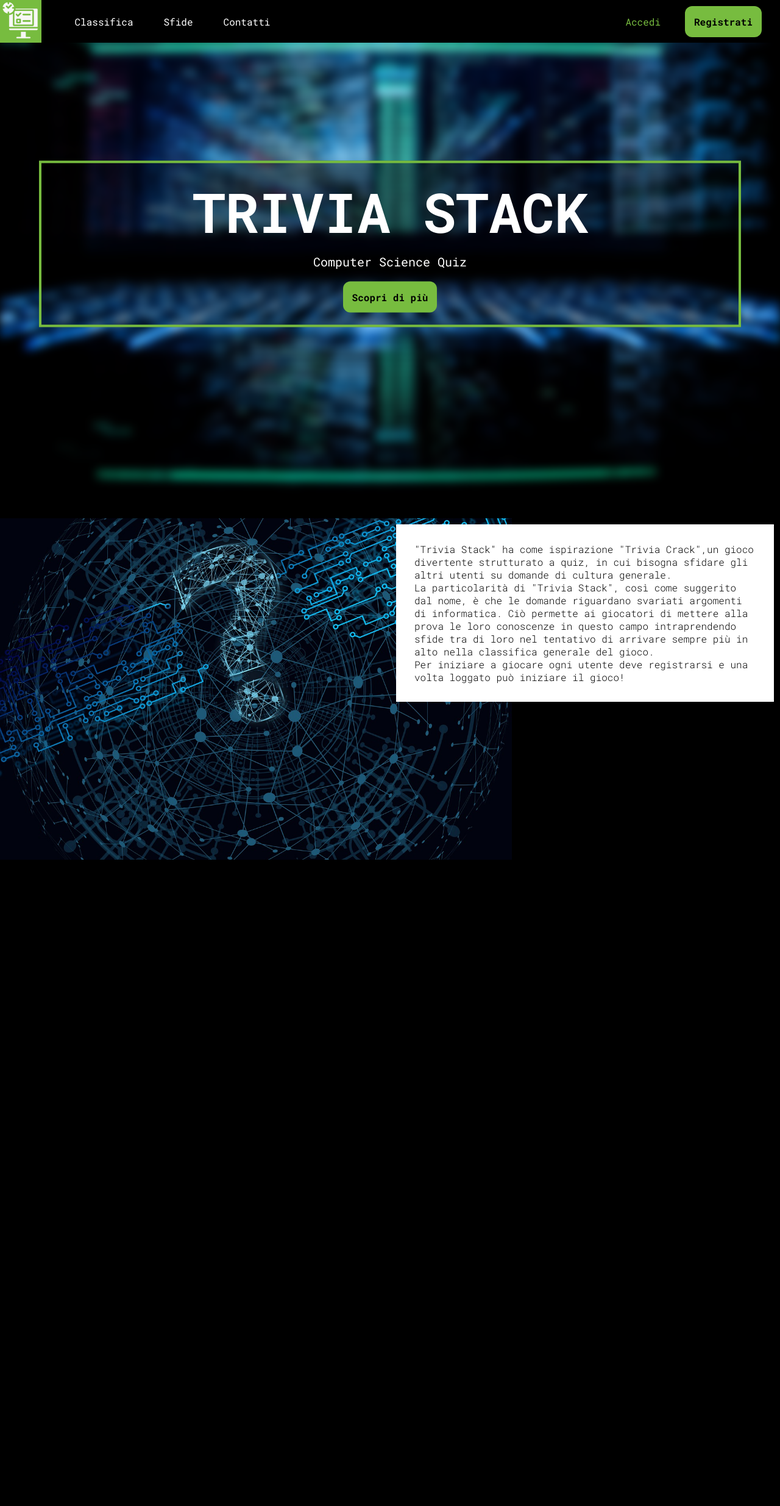
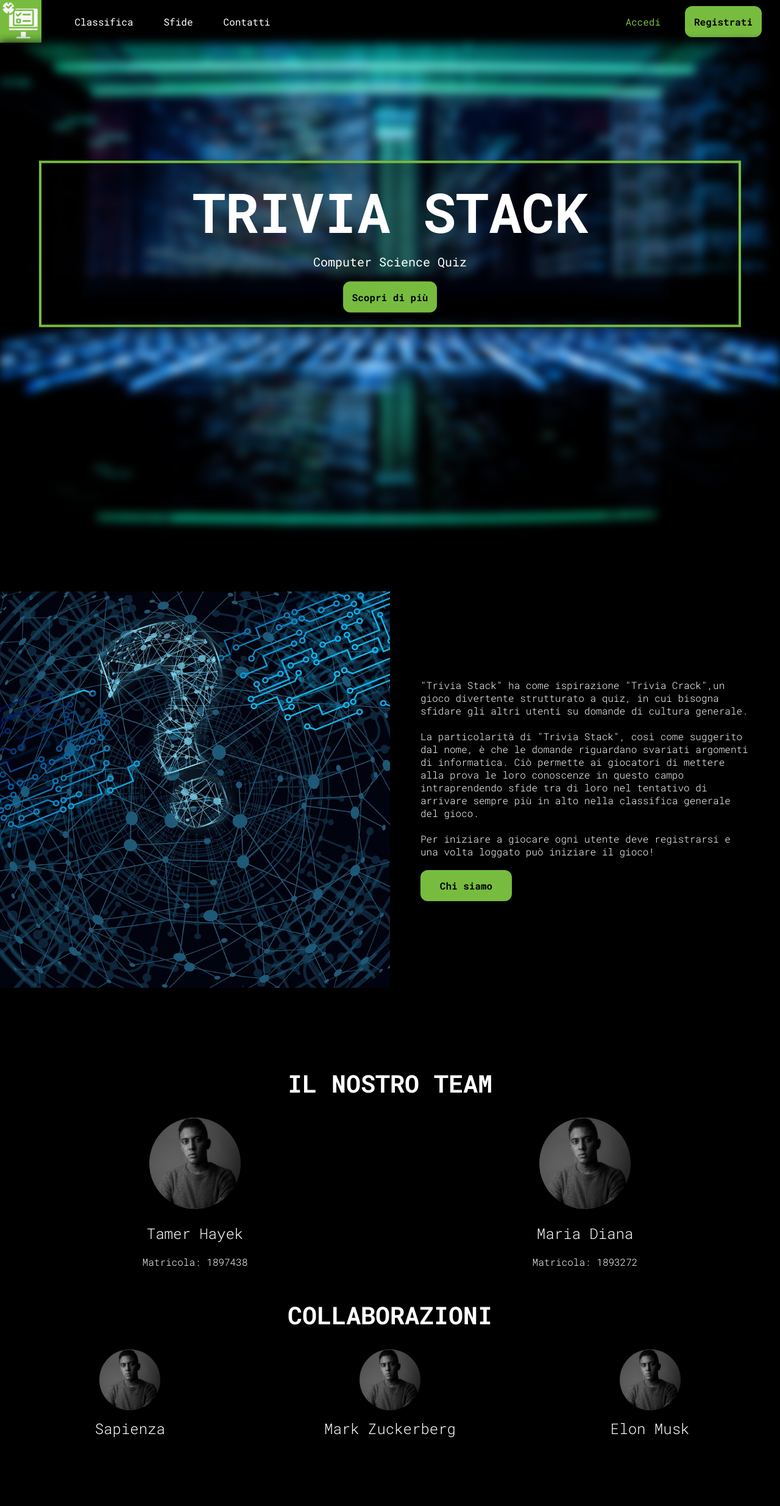
Before and after one commit to tamerhayek/progetto-ltw, a PHP site: page / in a window 1280 px wide. Shown: the whole page at 61% size. Before the commit the page ends 1410 px from the top, so only its background shows below. Run offline with PHP 8.4, Linux system fonts and the light colour scheme.

Commit message:
homepage

```diff
--- a/auth/registrazione/index.php
+++ b/auth/registrazione/index.php
@@ -63,13 +63,13 @@
             }
         ?>
         <!-- NAVBAR -->
-        <div class="navbar">
-            <div class="navbar-logo">
+        <div class="barra-nav">
+            <div class="barra-nav-logo">
                 <a href="../../">
                     <img src="../../src/images/logo.png" alt="Logo Trivia Stack" />
                 </a>
             </div>
-            <div class="navbar-user">
+            <div class="barra-nav-user">
                 <a class='login' href='../accesso/'>Accedi</a>
                 <a class='button' href='./'>Registrati</a>
             </div>
--- a/classifica/classifica.css
+++ b/classifica/classifica.css
@@ -1,5 +1,6 @@
 
 .descrizione {
+    padding-top: 100px;
     margin-top: 10px;
     color:#77bc3f;
     text-align: center;
--- a/index.css
+++ b/index.css
@@ -76,28 +76,131 @@
 }
 
 /* DESCRIZIONE */
-.informazioni{
-  margin-top: 50px;
+.separatore {
+    height: 150px;
+}
+.descrizione {
+    padding-top: 50px;
     display: flex;
-  height: 70vh;
+    height: 100vh;
+    width: 100%;
+    align-items: center;
+    color: #ffffff;
+}
+.descrizione-img {
+    width: 50%;
+    height: 100%;
+    align-items: center;
+}
+.descrizione-img img {
+    object-fit: cover;
+    padding: 50px 0;
+    width: 100%;
+    height: 100%;
+}
+.descrizione-content {
+    width: 50%;
+    padding: 50px;
+}
+.descrizione-content a {
+    width: 150px;
+    margin-top: 20px;
 }
 
-.descrizione{
-  width: 50%;
-  padding: 10px;
-  justify-content: center;
+@media screen and (max-width: 1200px) {
+    .descrizione {
+        flex-wrap: wrap;
+        height: auto;
+        margin-top: 100px;
+    }
+    .descrizione-img,
+    .descrizione-content {
+        width: 100%;
+        text-align: center;
+        padding: 0 20px;
+        align-items: center;
+        display: flex;
+        flex-direction: column;
+    }
+    .descrizione-img img {
+        padding: 50px 0 10px 0;
+    }
+    .descrizione-content a {
+        font-size: 12px;
+        width: 100px;
+        margin-top: 10px;
+    }
 }
 
-.descrizione > p{
-  background-color: white;
+/* Team */
+
+.team {
+    color: #ffffff;
+    padding-top: 80px;
+    width: 100%;
+    height: 100vh;
+    text-align: center;
+    align-items: center;
+}
+.team .sviluppo {
+    display: flex;
+    width: 100%;
+    justify-content: space-around;
+}
+.team .sviluppo .dev {
+    width: 50%;
     padding: 30px;
+    color: #ffffff;
+}
+.team .sviluppo .dev img {
+    width: 150px;
+    height: 150px;
+    border-radius: 50%;
+}
+.team .sviluppo .dev * {
+    margin-bottom: 20px;
+}
+@media screen and (max-width: 768px) {
+    .team {
+        padding-top: 120px;
+    }
+    .team h2 {
+        font-size: 26px;
+    }
+    .team .sviluppo .dev {
+        padding: 40px 0 10px 0;
+    }
+    .team .sviluppo .dev * {
+        margin-bottom: 10px;
+    }
 }
 
-.cover{
-  border-radius: 10px;
+.team .collaborazioni {
+    display: flex;
+    width: 100%;
+    justify-content: space-around;
+}
+.team .collaborazioni .sponsor {
     width: 50%;
+    padding: 30px;
+    color: #ffffff;
 }
-
-.cover > img{
-  max-height: 70vh;
+.team .collaborazioni .sponsor img {
+    width: 100px;
+    height: 100px;
+    border-radius: 50%;
 }
+.team .collaborazioni .sponsor * {
+    margin-bottom: 10px;
+}
+@media screen and (max-width: 768px) {
+    .team .collaborazioni .sponsor {
+        padding: 20px 0;
+    }
+    .team .collaborazioni .sponsor * {
+        margin-bottom: 10px;
+    }
+    .team .collaborazioni .sponsor h3 {
+        font-size: 14px;
+    }
+}
--- a/index.php
+++ b/index.php
@@ -1,5 +1,6 @@
 <!DOCTYPE html>
 <html lang="en">
+
 <head>
   <meta charset="UTF-8" />
   <meta http-equiv="X-UA-Compatible" content="IE=edge" />
@@ -9,37 +10,33 @@
   <!-- Fonts -->
   <link rel="preconnect" href="https://fonts.googleapis.com" />
   <link rel="preconnect" href="https://fonts.gstatic.com" crossorigin />
-    <link
-      href="https://fonts.googleapis.com/css2?family=Roboto+Mono:wght@300;400;700&display=swap"
-      rel="stylesheet"
-    />
+  <link href="https://fonts.googleapis.com/css2?family=Roboto+Mono:wght@300;400;700&display=swap" rel="stylesheet" />
 
   <!-- Style -->
   <link rel="stylesheet" href="src/css/general.css" />
   <link rel="stylesheet" href="index.css" />
 
-    <!-- Vue.js -->
-    <script src="https://unpkg.com/vue@3"></script>
 </head>
+
 <body>
-    <?php include 'src/php/logout.php';?>
+  <?php include 'src/php/logout.php'; ?>
   <!-- NAVBAR -->
-    <div class="navbar">
-      <div class="navbar-logo">
+  <div class="barra-nav">
+    <div class="barra-nav-logo">
       <a href="">
         <img src="src/images/logo.png" alt="Logo Trivia Stack" />
       </a>
     </div>
-      <div class="navbar-menu">
+    <div class="barra-nav-menu">
       <a href="classifica/">Classifica</a>
       <a href="quiz/">Sfide</a>
       <a href="contatti/">Contatti</a>
     </div>
-      <div class="navbar-user">
+    <div class="barra-nav-user">
       <?php
       if (isset($_COOKIE['userArray'])) {
         $data = json_decode($_COOKIE['userArray'], true);
-            echo '<a class="button" href="/profilo/"><img src="src/images/icons/profile.svg" alt="Icona Profilo">'.$data['username'].'</a>';
+        echo '<a class="button" href="/profilo/"><img src="src/images/icons/profile.svg" alt="Icona Profilo">' . $data['username'] . '</a>';
         echo "<a class='login' href='?logout=true'>Esci</a>";
       } else {
         echo "<a class='login' href='auth/accesso/'>Accedi</a>";
@@ -55,50 +52,58 @@
     <div class="home-text">
       <h1 class="home-title">Trivia Stack</h1>
       <h3 class="home-subtitle">Computer Science Quiz</h3>
-        <a class="button" id="scopri" href="#aboutus">Scopri di più</a>
+      <a class="button" id="scopri" href="#descrizione">Scopri di più</a>
     </div>
   </div>
 
   <!-- INFORMAZIONI -->
-    <div class="informazioni" id="aboutus">
-        <div class="cover">
+  <div class="descrizione" id="descrizione">
+    <div class="descrizione-img">
       <img src="src/images/question.jpg">
     </div>
-        <div class="descrizione">
-          <p>
-            "Trivia Stack" ha come ispirazione "Trivia Crack",un gioco divertente strutturato a quiz, in cui bisogna sfidare gli altri utenti su domande di cultura generale.
-            <br>
+    <div class="descrizione-content">
+      <p>"Trivia Stack" ha come ispirazione "Trivia Crack",un gioco divertente strutturato a quiz, in cui bisogna sfidare gli altri utenti su domande di cultura generale.
+        <br><br>
         La particolarità di "Trivia Stack", così come suggerito dal nome, è che le domande riguardano svariati argomenti di informatica.
         Ciò permette ai giocatori di mettere alla prova le loro conoscenze in questo campo intraprendendo sfide tra di loro nel tentativo di arrivare sempre più in alto nella classifica generale del gioco.
-            <br>
+        <br><br>
         Per iniziare a giocare ogni utente deve registrarsi e una volta loggato può iniziare il gioco!
       </p>
+      <a href="#chi-siamo" class="button">Chi siamo</a>
     </div>
   </div>
 
   <!-- TEAM -->
-    <div class="team">
-          <h1>IL NOSTRO TEAM<h1>
+  <div class="team" id="chi-siamo">
+    <h2>IL NOSTRO TEAM</h2>
     <div class="sviluppo">
       <div class="dev">
-                <img src="src/images/icons/profile.svg">
-                <h3>Tamer Hayek<h3>
+        <img src="src/images/dev/tamer-hayek.jpg">
+        <h3>Tamer Hayek</h3>
             <p>Matricola: 1897438</p>
       </div>
-
       <div class="dev">
-                <img src="src/images/icons/profile.svg">
-                <h3>Maria Diana<h3>
+        <img src="src/images/dev/tamer-hayek.jpg">
+        <h3>Maria Diana</h3>
             <p>Matricola: 1893272</p>
       </div>
     </div>
+    <h2>COLLABORAZIONI</h2>
     <div class="collaborazioni">
+      <div class="sponsor">
+        <img src="src/images/dev/tamer-hayek.jpg">
+        <h3>Sapienza</h3>
+      </div>
+      <div class="sponsor">
+        <img src="src/images/dev/tamer-hayek.jpg">
+        <h3>Mark Zuckerberg</h3>
+      </div>
+      <div class="sponsor">
+        <img src="src/images/dev/tamer-hayek.jpg">
+        <h3>Elon Musk</h3>
+      </div>
     </div>
 
+</body>
 
-
-
-    <!-- vue script -->
-    <!-- <script type="application/javascript" src="src/vuejs/app.js"></script> -->
-    </body>
 </html>
--- a/src/css/general.css
+++ b/src/css/general.css
@@ -2,7 +2,11 @@
     box-sizing: border-box;
     margin: 0;
     padding: 0;
-    font-family: 'Roboto Mono', monospace;
+    font-family: "Roboto Mono", monospace;
+}
+
+html {
+    scroll-behavior: smooth;
 }
 
 body {
@@ -88,83 +92,82 @@ a {
     }
 }
 
-/* NAVBAR */
-.navbar {
+/* barra-nav */
+.barra-nav {
     width: 100%;
     height: 70px;
     display: flex;
     background-color: #000000;
-    position: fixed;
     z-index: 999;
 }
 
-  .navbar-logo {
+.barra-nav-logo {
     flex-grow: 0;
     height: 70px;
     margin-right: 30px;
 }
 
-  .navbar-logo > a > img {
+.barra-nav-logo > a > img {
     height: 100%;
 }
 
-  .navbar-menu {
+.barra-nav-menu {
     flex-grow: 3;
     display: flex;
     align-items: center;
 }
 
-  .navbar-menu > a {
+.barra-nav-menu > a {
     padding: 25px;
     color: #ffffff;
 }
-  .navbar-menu > a:hover{
+.barra-nav-menu > a:hover {
     background-color: #77bc3f;
 }
 
-  .navbar-user {
+.barra-nav-user {
     flex-grow: 1;
     display: flex;
     align-items: center;
     justify-content: flex-end;
 }
 
-  .navbar-user > .button {
+.barra-nav-user > .button {
     margin-right: 30px;
 }
 
-  .navbar-user > .login {
+.barra-nav-user > .login {
     margin-right: 40px;
     color: #77bc3f;
 }
-  .navbar-user > .login:hover {
+.barra-nav-user > .login:hover {
     color: #ffffff;
 }
 
 @media screen and (max-width: 768px) {
-    .navbar {
+    .barra-nav {
         height: auto;
         flex-wrap: wrap;
     }
 
-    .navbar-logo {
+    .barra-nav-logo {
         margin-right: 0;
         flex-grow: 0;
         order: 0;
     }
 
-    .navbar-menu {
+    .barra-nav-menu {
         flex-basis: 100%;
         justify-content: center;
         order: 2;
     }
 
-    .navbar-menu > a {
+    .barra-nav-menu > a {
         margin-right: 20px;
         padding: 10px;
     }
 
-    .navbar-user {
+    .barra-nav-user {
         flex-grow: 1;
         order: 1;
     }
```
Also changed, not shown: auth/accesso/index.php (+4 -4 lines), classifica/index.php (+37 -9 lines), contatti/index.php (+4 -4 lines), profilo/index.php (+4 -4 lines), quiz/index.php (+4 -4 lines), src/images/dev/tamer-hayek.jpg (added). Lines whose indentation alone changed are shown as unchanged.
